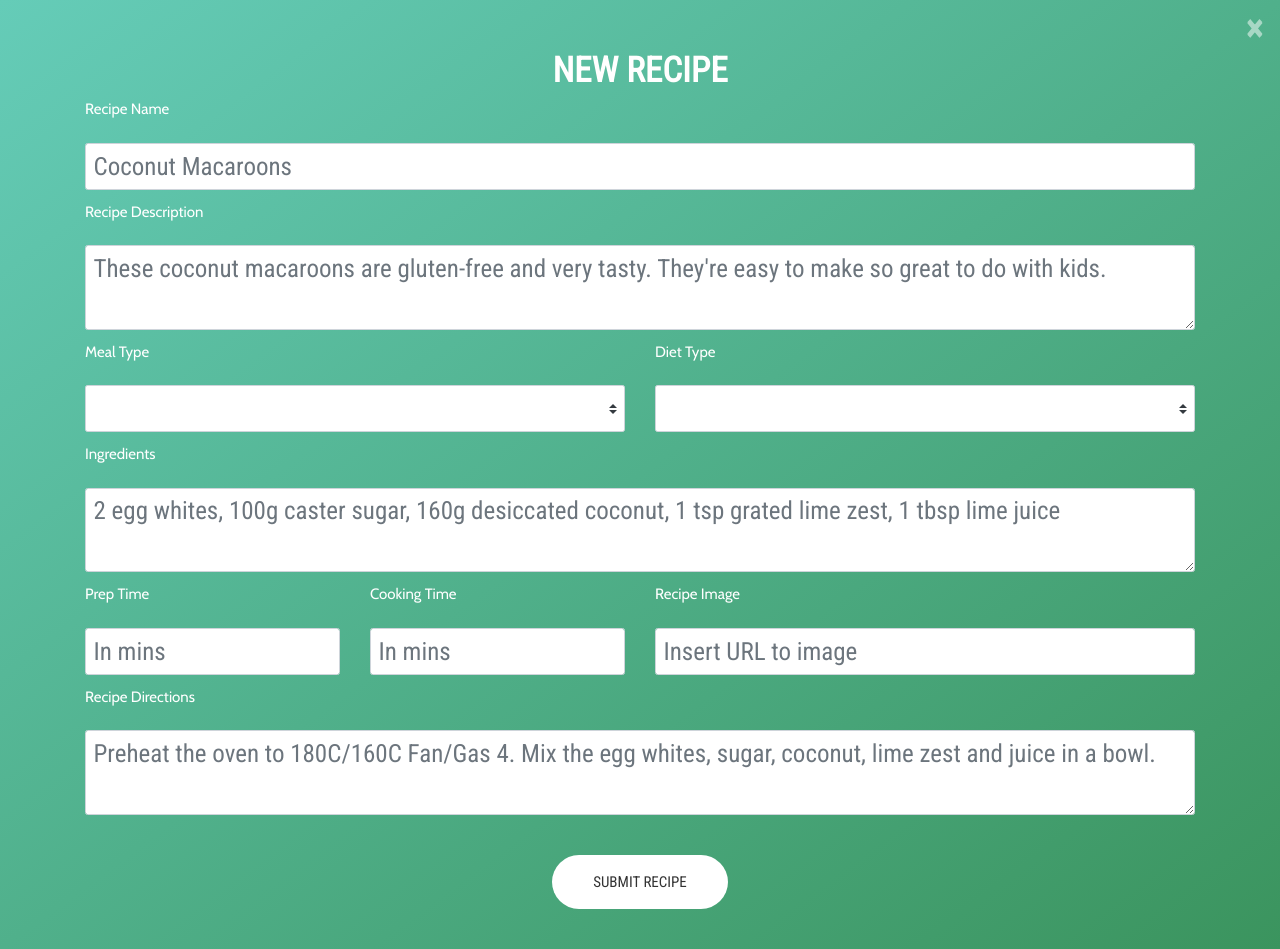
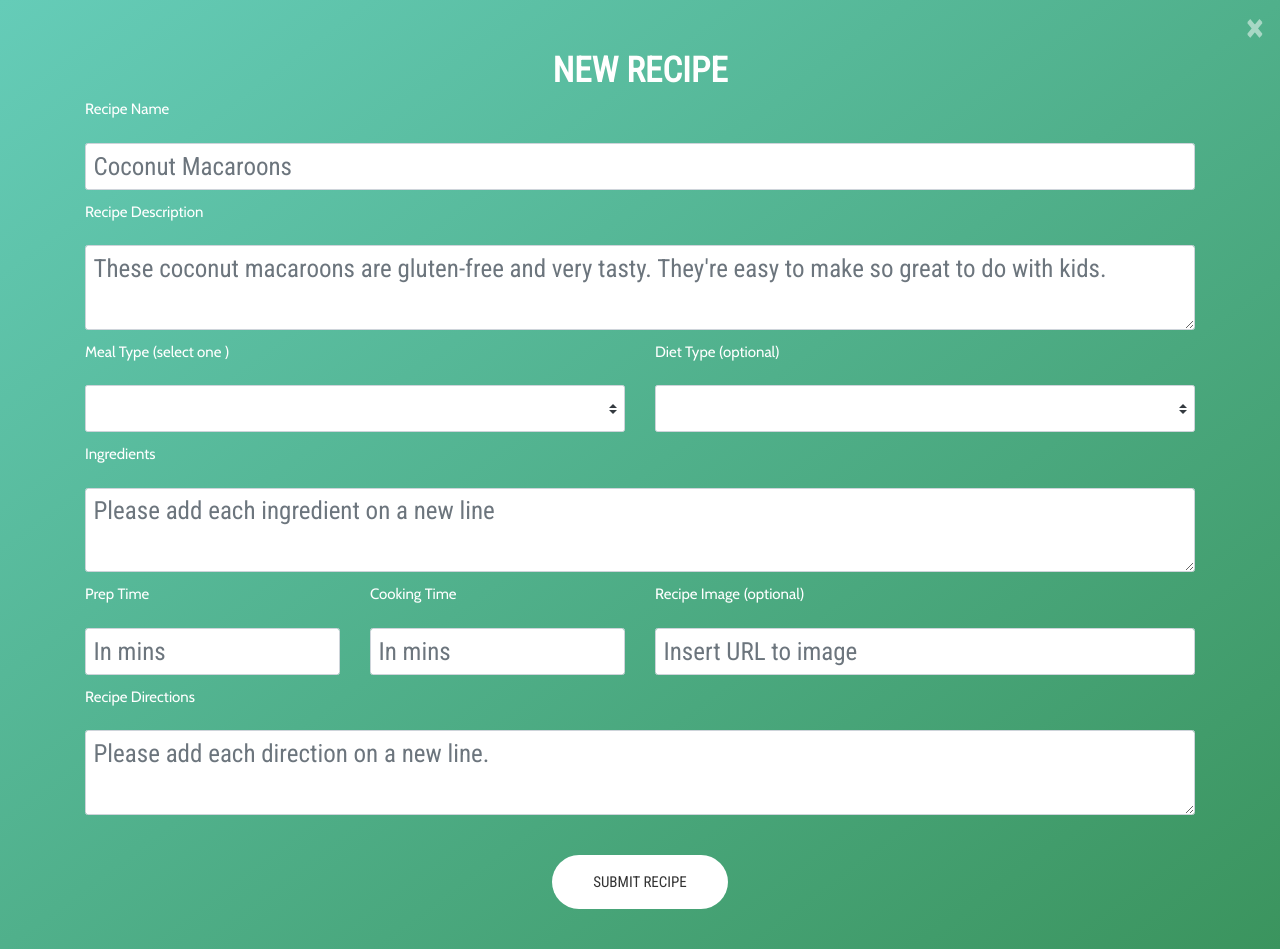
Before and after one commit to andreasdk/dcd-recipes, a Flask app: template whisk/templates/add_recipe.html in a window 1280 px wide. Run offline with Flask 2, Linux system fonts and the light colour scheme; the template is opened without the code that fills it: values that come from a table or form of the project are taken from there, others are empty; the visitor is signed in with stand-in values (Sample User, id 1); some libraries are stand-ins or nearby versions.

Commit message:
added recipe and ingredient input instructions

```diff
--- a/whisk/templates/add_recipe.html
+++ b/whisk/templates/add_recipe.html
@@ -28,7 +28,7 @@
                 <div class="col-md-6 col-12">
                     <div class="form-group">
                         <label for="meal_type">
-                            Meal Type
+                            Meal Type (select one )
                         </label>
                         {{ form.meal_type(class="form-control form-input custom-select", id="meal_type") }}
                     </div>
@@ -37,7 +37,7 @@
                 <div class="col-md-6 col-12">
                     <div class="form-group">
                         <label for="diet_type">
-                            Diet Type
+                            Diet Type (optional)
                         </label>
                         {{ form.diet_type(class="form-control form-input custom-select", id="diet_type", placeholder="Diet Type") }}
                     </div>
@@ -48,7 +48,7 @@
                         <label for="ingredient_name">
                             Ingredients
                         </label>
-                        {{ form.ingredient_name(class="form-control form-input ", id="ingredient_name", autocomplete="off", pattern="^[\w '.-]{5,50}$", placeholder="2 egg whites, 100g caster sugar, 160g desiccated coconut, 1 tsp grated lime zest, 1 tbsp lime juice") }}
+                        {{ form.ingredient_name(class="form-control form-input ", id="ingredient_name", autocomplete="off", pattern="^[\w '.-]{5,50}$", placeholder="Please add each ingredient on a new line") }}
                     </div>
                 </div>
                 <!-- prep time in minutes -->
@@ -73,7 +73,7 @@
                 <div class="col-md-6 col-12">
                     <div class="form-group">
                         <label for="image">
-                            Recipe Image
+                            Recipe Image (optional)
                         </label>
                         {{ form.image(class="form-control form-input", id="image", autocomplete="off", placeholder="Insert URL to image") }}
                     </div>
@@ -84,7 +84,7 @@
                         <label for="directions">
                             Recipe Directions
                         </label>
-                        {{ form.directions(class="form-control form-input u-margin-bottom-medium ", id="directions", autocomplete="off", pattern="^[\w '.-]{5,50}$", placeholder="Preheat the oven to 180C/160C Fan/Gas 4. Mix the egg whites, sugar, coconut, lime zest and juice in a bowl.") }}
+                        {{ form.directions(class="form-control form-input u-margin-bottom-medium ", id="directions", autocomplete="off", pattern="^[\w '.-]{5,50}$", placeholder="Please add each direction on a new line.") }}
                     </div>
                 </div>
                 <!-- submit button -->
```
